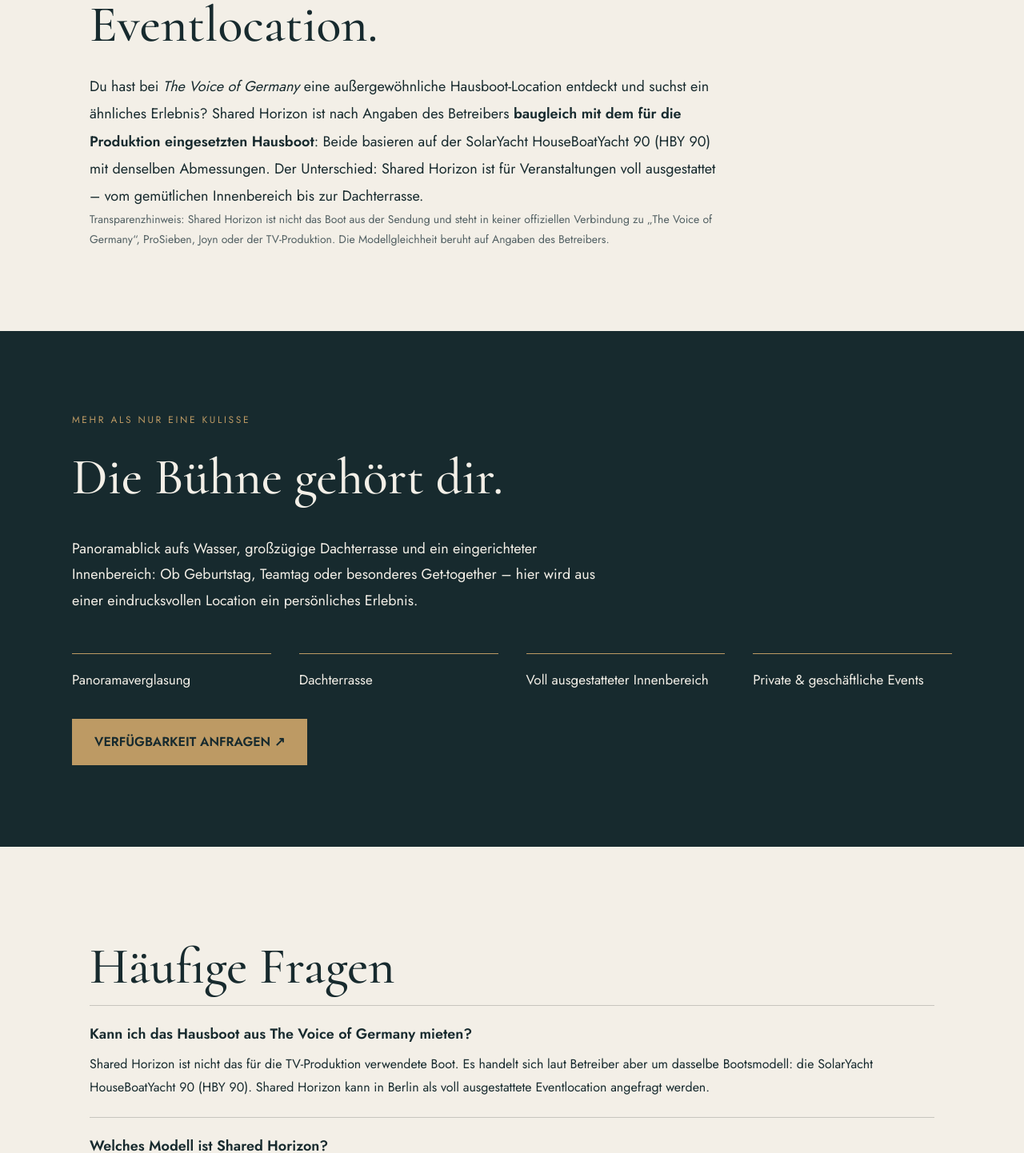
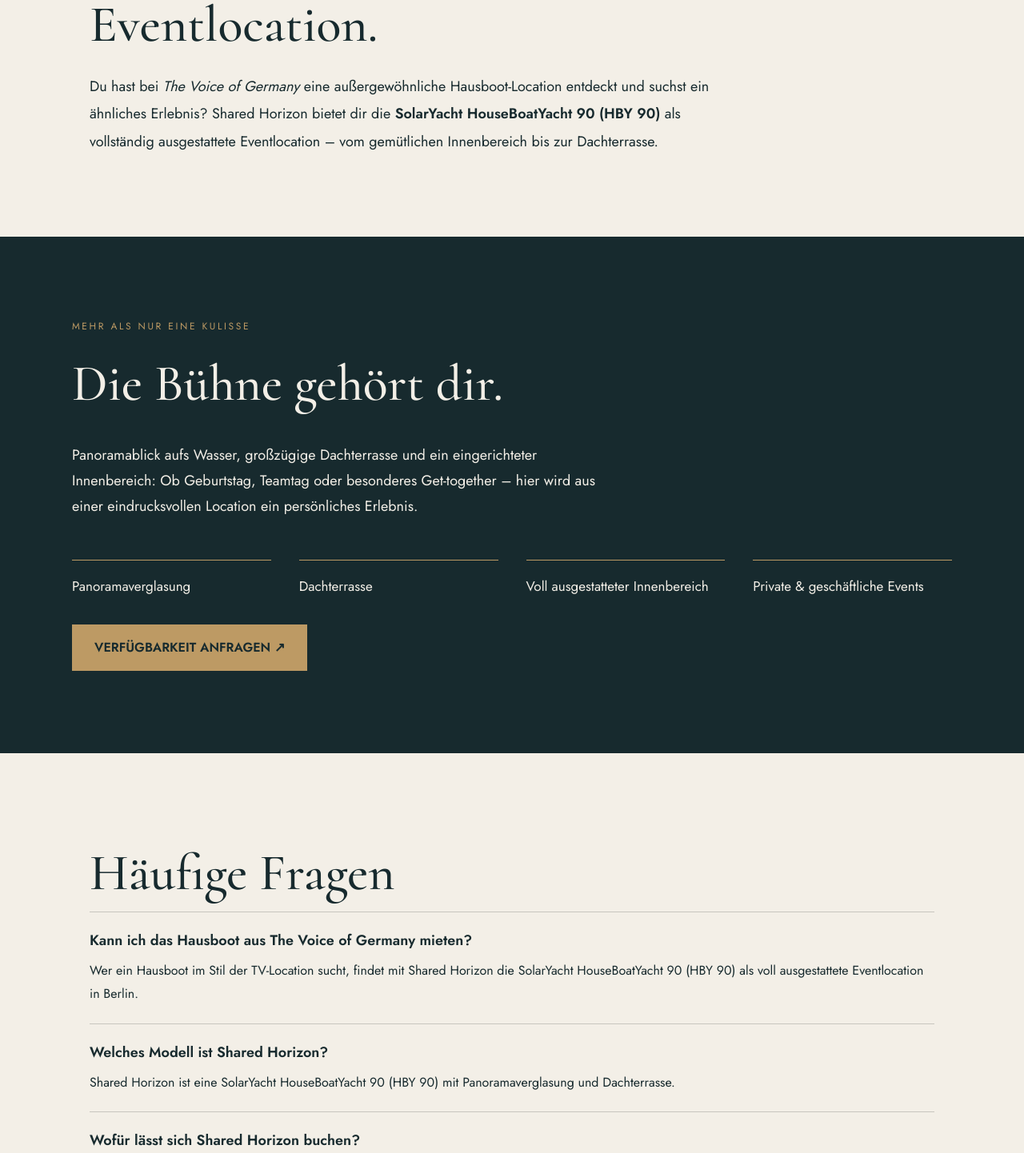
Before and after one commit to KirschJohannes/shared-horizon-website, a Next.js app: page /hausboot-the-voice in a window 1280 px wide. Shown: the part 950-2392 px from the top of the page at 80% size. Built offline with nearby package versions, Linux system fonts and the light colour scheme.

Commit message:
seo: improve houseboat discovery and accurate TV-related copy

```diff
--- a/app/hausboot-the-voice/page.tsx
+++ b/app/hausboot-the-voice/page.tsx
@@ -16,7 +16,7 @@
 };
 
 const questions = [
-  { q: 'Kann ich das Hausboot aus The Voice of Germany mieten?', a: 'Shared Horizon ist nicht das für die TV-Produktion verwendete Boot. Es handelt sich laut Betreiber aber um dasselbe Bootsmodell: die SolarYacht HouseBoatYacht 90 (HBY 90). Shared Horizon kann in Berlin als voll ausgestattete Eventlocation angefragt werden.' },
+  { q: 'Kann ich das Hausboot aus The Voice of Germany mieten?', a: 'Wer ein Hausboot im Stil der TV-Location sucht, findet mit Shared Horizon die SolarYacht HouseBoatYacht 90 (HBY 90) als voll ausgestattete Eventlocation in Berlin.' },
   { q: 'Welches Modell ist Shared Horizon?', a: 'Shared Horizon ist eine SolarYacht HouseBoatYacht 90 (HBY 90) mit Panoramaverglasung und Dachterrasse.' },
   { q: 'Wofür lässt sich Shared Horizon buchen?', a: 'Das Hausboot eignet sich unter anderem für Geburtstagsfeiern, Team-Events, Firmenveranstaltungen und private Feiern. Ausstattung und Möglichkeiten werden bei der Anfrage abgestimmt.' },
   { q: 'Wo liegt Shared Horizon?', a: 'Im Berliner Südosten, in Berlin-Schmöckwitz. Details und Verfügbarkeit gibt es über die Anfrage auf der Website.' },
@@ -28,7 +28,7 @@
     '@type': 'WebPage',
     name: 'Hausboot wie bei The Voice of Germany mieten',
     url,
-    description: 'Informationen über das baugleiche SolarYacht HBY 90 Eventboot Shared Horizon in Berlin.',
+    description: 'Informationen über die SolarYacht HBY 90 als voll ausgestattete Eventlocation Shared Horizon in Berlin.',
     isPartOf: { '@type': 'WebSite', name: 'Shared Horizon', url: 'https://shared-horizon.de' },
     about: { '@type': 'Product', name: 'SolarYacht HouseBoatYacht 90 (HBY 90)' },
   };
@@ -52,8 +52,7 @@
       <section style={{ maxWidth: 1100, margin: '0 auto', padding: 'clamp(65px,8vw,115px) 22px' }}>
         <p style={{ textTransform: 'uppercase', letterSpacing: '.22em', color: '#80643B', fontSize: 12 }}>Das Modell hinter dem Erlebnis</p>
         <h2 style={{ fontFamily: "'Cormorant',serif", fontWeight: 500, fontSize: 'clamp(36px,5vw,66px)', lineHeight: 1.1, margin: '18px 0 25px' }}>Die SolarYacht HouseBoatYacht 90 – als Eventlocation.</h2>
-        <p style={{ maxWidth: 790, lineHeight: 1.9, fontSize: 18 }}>Du hast bei <em>The Voice of Germany</em> eine außergewöhnliche Hausboot-Location entdeckt und suchst ein ähnliches Erlebnis? Shared Horizon ist nach Angaben des Betreibers <strong>baugleich mit dem für die Produktion eingesetzten Hausboot</strong>: Beide basieren auf der SolarYacht HouseBoatYacht 90 (HBY 90) mit denselben Abmessungen. Der Unterschied: Shared Horizon ist für Veranstaltungen voll ausgestattet – vom gemütlichen Innenbereich bis zur Dachterrasse.</p>
-        <p style={{ maxWidth: 790, lineHeight: 1.75, fontSize: 14, color: '#526063' }}>Transparenzhinweis: Shared Horizon ist nicht das Boot aus der Sendung und steht in keiner offiziellen Verbindung zu „The Voice of Germany“, ProSieben, Joyn oder der TV-Produktion. Die Modellgleichheit beruht auf Angaben des Betreibers.</p>
+        <p style={{ maxWidth: 790, lineHeight: 1.9, fontSize: 18 }}>Du hast bei <em>The Voice of Germany</em> eine außergewöhnliche Hausboot-Location entdeckt und suchst ein ähnliches Erlebnis? Shared Horizon bietet dir die <strong>SolarYacht HouseBoatYacht 90 (HBY 90)</strong> als vollständig ausgestattete Eventlocation – vom gemütlichen Innenbereich bis zur Dachterrasse.</p>
       </section>
       <section style={{ background: '#172A2E', color: '#F3EFE7', padding: 'clamp(65px,8vw,110px) 22px' }}>
         <div style={{ maxWidth: 1100, margin: '0 auto' }}>
```
